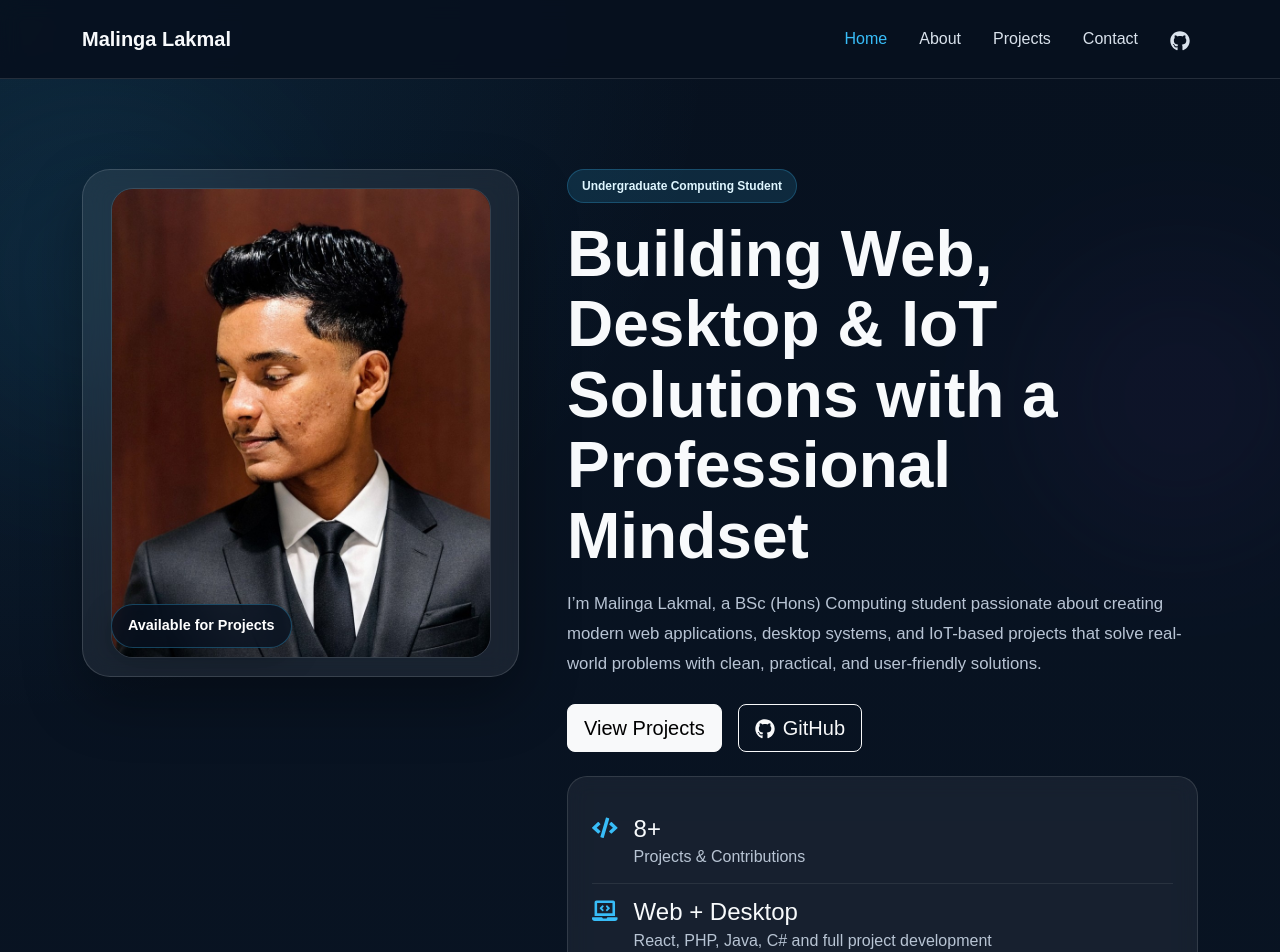
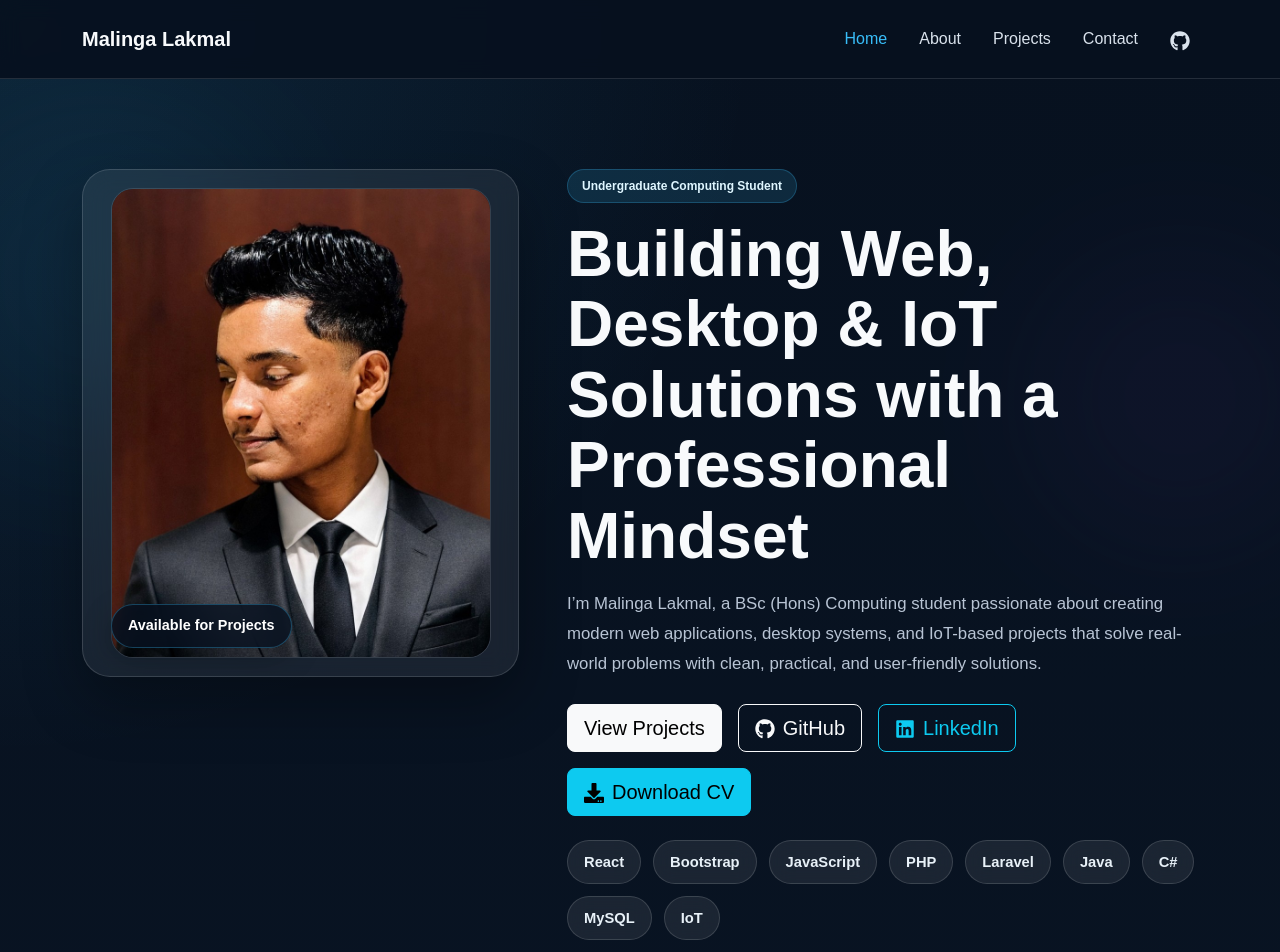
Before and after one commit to Malinga203/portfolio-website, a React (Vite) app in the folder my-portfolio/: page / in a window 1280 px wide. Shown: the top 952 px of the page. Built offline with nearby package versions, Linux system fonts and the light colour scheme.

Commit message:
Add LinkedIn, CV download button and skill badges

```diff
--- a/my-portfolio/src/index.css
+++ b/my-portfolio/src/index.css
@@ -273,3 +273,27 @@ a {
     opacity: 0.2 !important;
   }
 }
+.skill-badges-wrap {
+  display: flex;
+  flex-wrap: wrap;
+  gap: 12px;
+}
+
+.skill-badge {
+  display: inline-flex;
+  align-items: center;
+  padding: 10px 16px;
+  border-radius: 999px;
+  background: rgba(255, 255, 255, 0.08);
+  border: 1px solid rgba(255, 255, 255, 0.14);
+  color: #e8f1f8;
+  font-size: 0.92rem;
+  font-weight: 600;
+  backdrop-filter: blur(10px);
+  transition: transform 0.25s ease, background 0.25s ease;
+}
+
+.skill-badge:hover {
+  transform: translateY(-4px);
+  background: rgba(56, 189, 248, 0.12);
+}
--- a/my-portfolio/src/pages/Home.jsx
+++ b/my-portfolio/src/pages/Home.jsx
@@ -1,11 +1,30 @@
 import { Container, Row, Col, Button, Badge } from "react-bootstrap";
 import { Link } from "react-router-dom";
 import { motion, useScroll, useTransform } from "framer-motion";
-import { FaGithub, FaCode, FaLaptopCode, FaMicrochip } from "react-icons/fa";
+import {
+  FaGithub,
+  FaCode,
+  FaLaptopCode,
+  FaMicrochip,
+  FaLinkedin,
+  FaDownload,
+} from "react-icons/fa";
 import ProjectCard from "../components/ProjectCard";
 import SectionTitle from "../components/SectionTitle";
 import { featuredProjects, contributionProjects } from "../data/projects";
 import profile from "../assets/my-photo.jpg";
+
+const skillBadges = [
+  "React",
+  "Bootstrap",
+  "JavaScript",
+  "PHP",
+  "Laravel",
+  "Java",
+  "C#",
+  "MySQL",
+  "IoT",
+];
 
 export default function Home() {
   const { scrollY } = useScroll();
@@ -94,6 +113,43 @@ export default function Home() {
                     <FaGithub className="me-2" />
                     GitHub
                   </Button>
+
+                  <Button
+                    as="a"
+                    href="https://www.linkedin.com/in/malinga-lakmal/"
+                    target="_blank"
+                    rel="noreferrer"
+                    variant="outline-info"
+                    size="lg"
+                  >
+                    <FaLinkedin className="me-2" />
+                    LinkedIn
+                  </Button>
+
+                  <Button
+                    as="a"
+                    href="/cv/Malinga-Lakmal-CV.pdf"
+                    download
+                    variant="info"
+                    size="lg"
+                  >
+                    <FaDownload className="me-2" />
+                    Download CV
+                  </Button>
+                </div>
+
+                <div className="skill-badges-wrap mt-4">
+                  {skillBadges.map((skill, index) => (
+                    <motion.span
+                      key={skill}
+                      className="skill-badge"
+                      initial={{ opacity: 0, y: 16 }}
+                      animate={{ opacity: 1, y: 0 }}
+                      transition={{ duration: 0.45, delay: index * 0.06 }}
+                    >
+                      {skill}
+                    </motion.span>
+                  ))}
                 </div>
               </motion.div>
 
```
